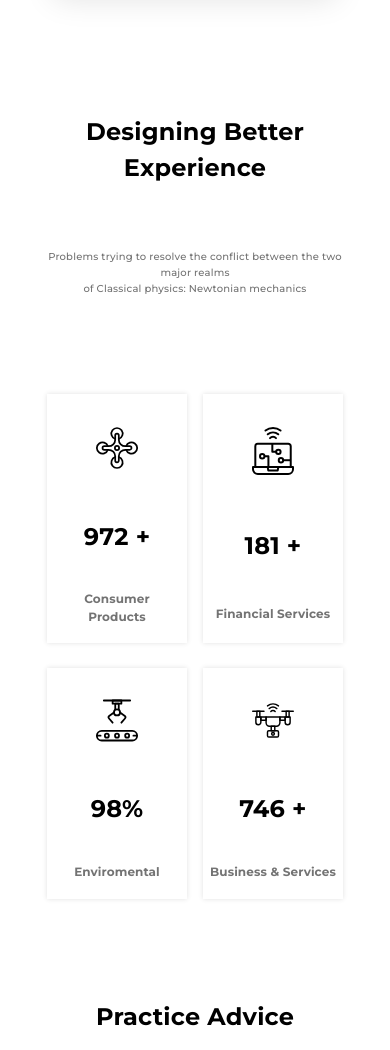
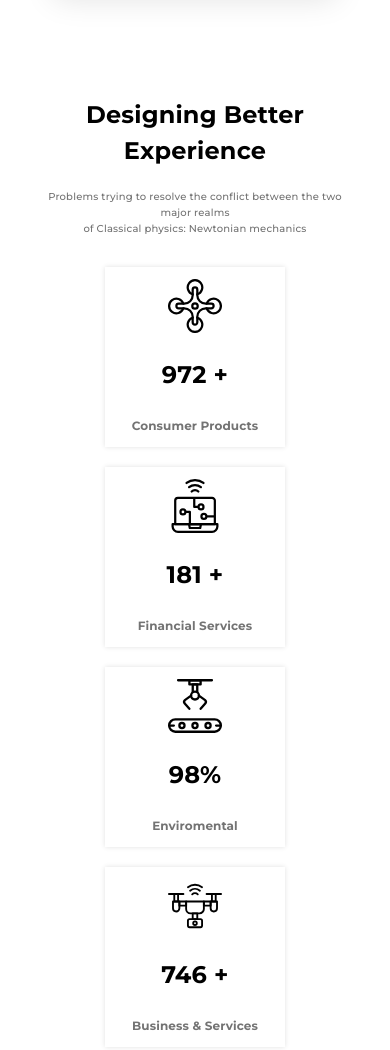
Before and after one commit to gevv001/Relvise, a plain HTML site: page index.html in a window 390 px wide. Shown: the part 1606-2656 px from the top of the page. Drawn offline with Linux system fonts and the light colour scheme.

Commit message:
added responsiveness

```diff
--- a/Css/values.css
+++ b/Css/values.css
@@ -1,16 +1,14 @@
 .values {
     width: 80%;
-    height: 50vh;
     margin: 0 auto;
     margin-top: 100px;
     display: flex;
     flex-direction: column;
-    /* justify-content: space-between; */
-    gap: 10%;
+    gap: 30px;
 }
 
 .values__intro {
-    height: 30%;
+    gap: 20px;
     display: flex;
     flex-direction: column;
     justify-content: space-around;
@@ -29,13 +27,13 @@
 .values__blocks {
     display: flex;
     justify-content: center;
-    gap: 5%;
-    height: 70%;
+    gap: 30px;
 }
 
 .values__block__elem {
     width: 25%;
-    height: 80%;
+    min-width: 180px;
+    aspect-ratio: 1/1;
     display: flex;
     flex-direction: column;
     justify-content: space-around;
@@ -55,6 +53,11 @@
     color: var(--second-text-color);
 }
 
+@media (max-width: 610px) {
+    .values__blocks{
+            flex-wrap: wrap;
+    }
+}
 
 
 
@@ -62,14 +65,12 @@
 
     .values {
         width: 80%;
-        height: 95vh;
-        /* height: 80vh; */
         margin: 0 auto;
         margin-top: 100px;
         display: flex;
         flex-direction: column;
         /* justify-content: space-between; */
-        gap: 10%;
+        gap: 30px;
     }
 
     .values__intro {
@@ -77,7 +78,7 @@
         display: flex;
         flex-direction: column;
         justify-content: space-around;
-        gap: 30px;
+        gap: 20px;
     }
 
     .values__vernagir {
@@ -88,15 +89,12 @@
         display: flex;
         flex-wrap: wrap;
         justify-content: center;
-        gap: 5%;
-        /* height: 100%; */
+        gap: 20px;
     }
 
     .values__block__elem {
         width: 45%;
         height: auto;
-        /* aspect-ratio: 1/1; */
-        /* height: 80%; */
         display: flex;
         flex-direction: column;
         justify-content: space-around;
@@ -110,10 +108,7 @@
         align-self: center;
     }
 
-
-
     .values__elem__mainText {
-        /* overflow-wrap: break-word; */
         width: 90%;
     }
 }
```
